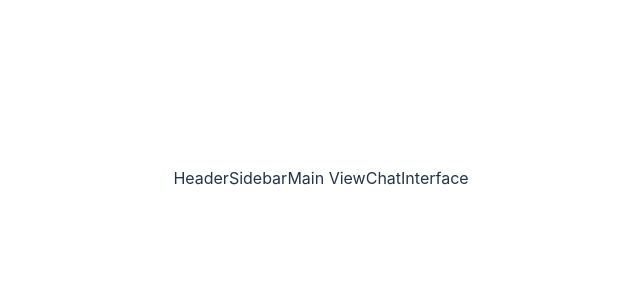
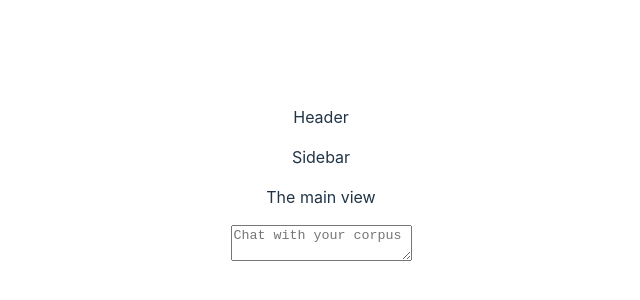
Before and after one commit to TekneGram/TeknegramElectron, a React (Vite) app: page / in a window 1280 px wide. Shown: the part 222-522 px from the top of the page, without its empty margins (319-959 px from the left). Built offline with nearby package versions, Linux system fonts and the light colour scheme.

Commit message:
feat: prepare class names for layout of main view

```diff
--- a/src/layout/ChatInterface.tsx
+++ b/src/layout/ChatInterface.tsx
@@ -1,8 +1,14 @@
+import ChatInput from "./ChatInterface/ChatInput";
 
 const ChatInterface = () => {
 
     return(
-        <>ChatInterface</>
+        <>
+            <section className="chat-interface">
+                <ChatInput />
+            </section>
+
+        </>
     )
 }
 
--- /dev/null
+++ b/src/layout/ChatInterface/ChatInput.tsx
@@ -0,0 +1,17 @@
+
+
+const ChatInput = () => {
+
+    return (
+        <>
+            <textarea
+                id="chat-input"
+                className="chat-input"
+                rows={2}
+                placeholder="Chat with your corpus"
+            />
+        </>
+    );
+};
+
+export default ChatInput;
--- a/src/layout/Header.tsx
+++ b/src/layout/Header.tsx
@@ -2,7 +2,13 @@
 const Header = () => {
 
     return(
-        <>Header</>
+        <>
+            <section className="header-bar">
+                <div>
+                    <p>Header</p>
+                </div>
+            </section>
+        </>
     )
 }
 
--- a/src/layout/MainView.tsx
+++ b/src/layout/MainView.tsx
@@ -1,9 +1,15 @@
 
 const MainView = () => {
 
-    return(
-        <>Main View</>
-    )
-}
+    return (
+        <>
+            <section className="main-view">
+                <div>
+                    <p>The main view</p>
+                </div>
+            </section>
+        </>
+    );
+};
 
 export default MainView;
--- a/src/layout/Sidebar.tsx
+++ b/src/layout/Sidebar.tsx
@@ -3,8 +3,14 @@
 const Sidebar = () => {
 
     return(
-        <>Sidebar</>
-    )
-}
+        <>
+            <aside className="sidebar">
+                <div>
+                    <p>Sidebar</p>
+                </div>
+            </aside>
+        </>
+    );
+};
 
 export default Sidebar;
```
Also changed, not shown: src/styles/layout.css (added).
